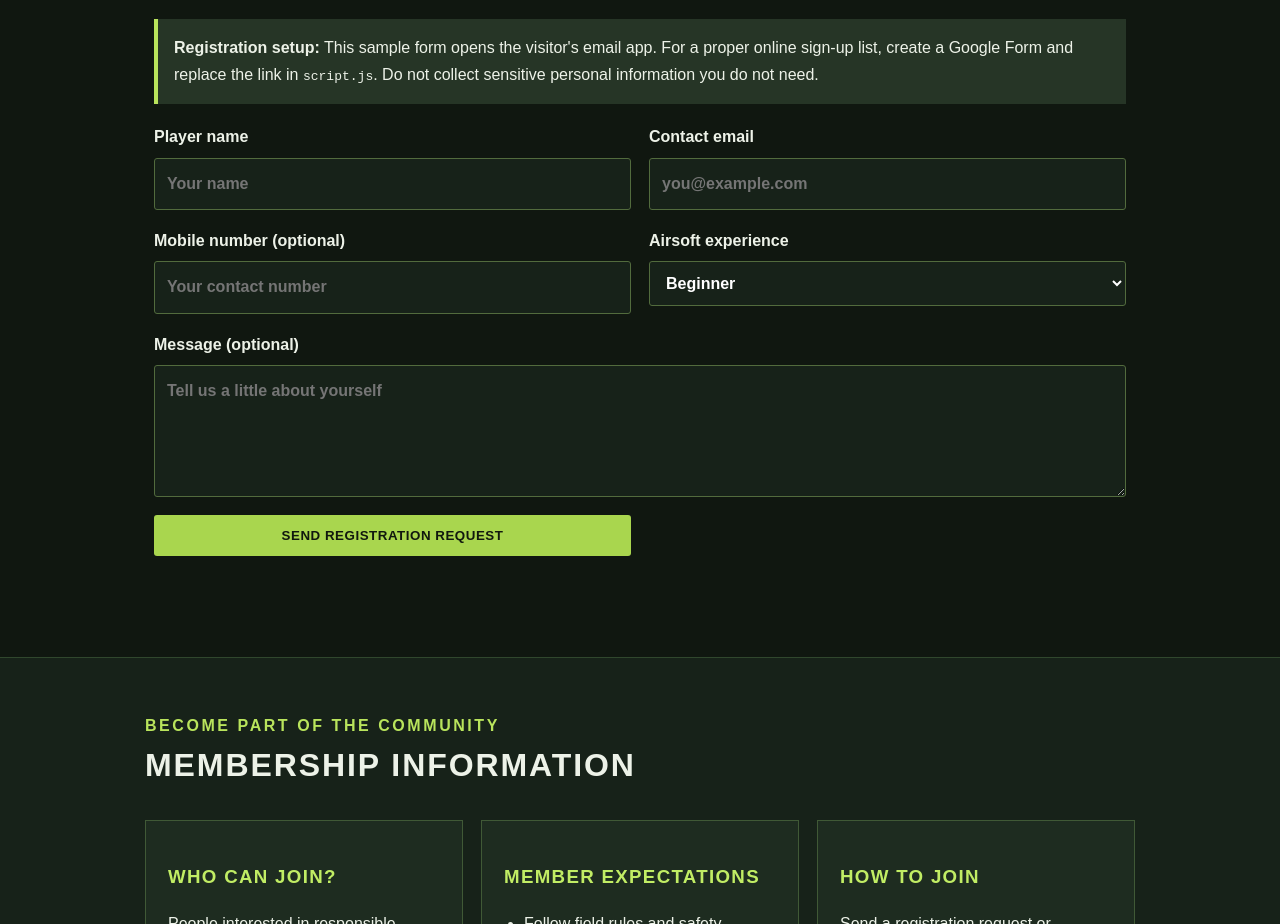
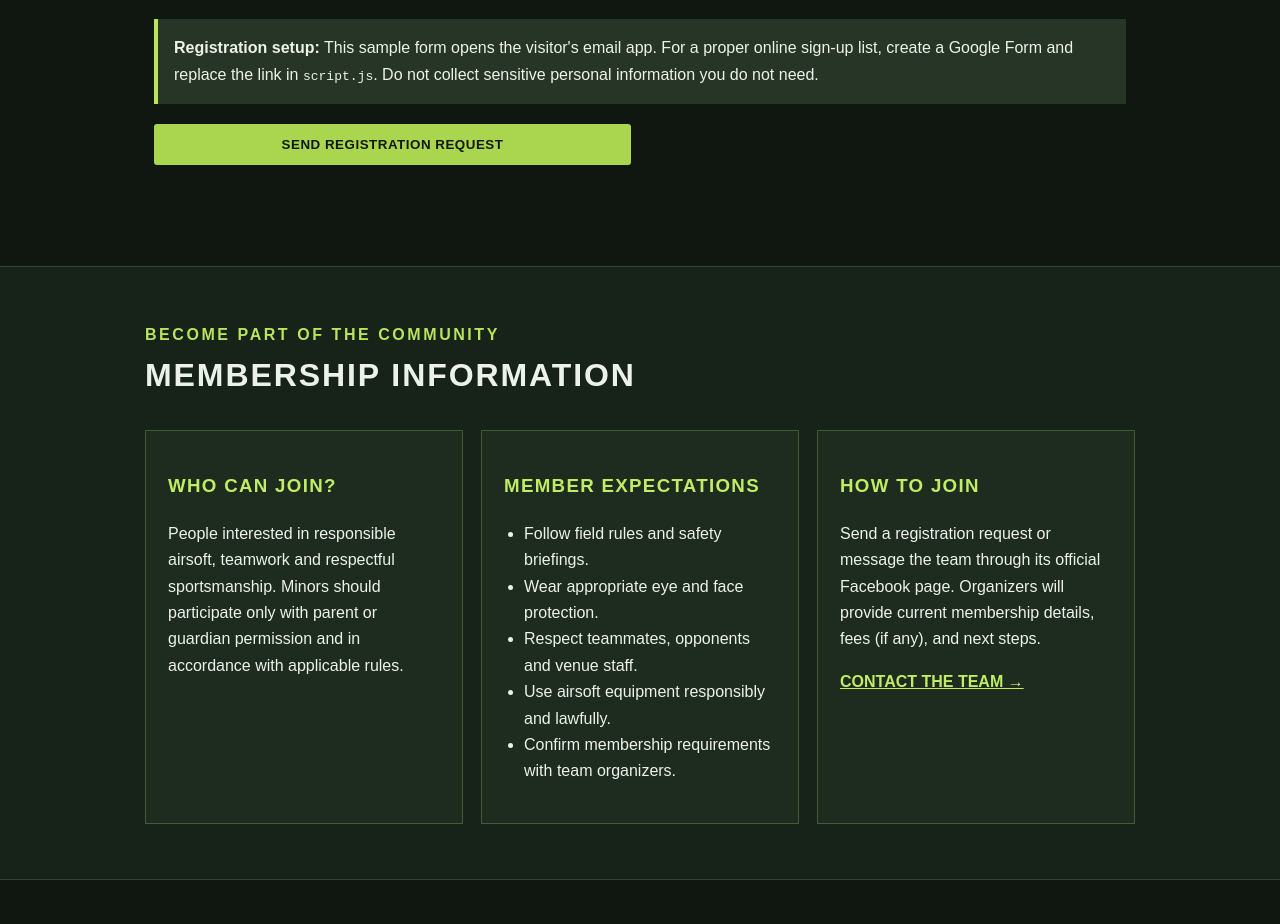
Before and after one commit to aparri-team-airsofter/aparri-team-airsofter.github.io, a plain HTML site: page index.html in a window 1280 px wide. Shown: the part 2195-3119 px from the top of the page. Drawn offline with Linux system fonts and the light colour scheme.

Commit message:
Update index.html

```diff
--- a/index.html
+++ b/index.html
@@ -68,13 +68,6 @@
       <div class="section-heading"><p class="eyebrow">TAKE YOUR FIRST STEP</p><h2>PLAYER REGISTRATION</h2></div>
       <div class="form-note"><strong>Registration setup:</strong> This sample form opens the visitor's email app. For a proper online sign-up list, create a Google Form and replace the link in <code>script.js</code>. Do not collect sensitive personal information you do not need.</div>
       <form id="register-form" class="register-form">
-        <label>Player name<input name="playerName" required maxlength="80" placeholder="Your name"></label>
-        <label>Contact email<input name="email" type="email" required maxlength="120" placeholder="you@example.com"></label>
-        <label>Mobile number (optional)<input name="phone" type="tel" maxlength="30" placeholder="Your contact number"></label>
-        <label>Airsoft experience
-          <select name="experience"><option>Beginner</option><option>Some experience</option><option>Experienced player</option></select>
-        </label>
-        <label class="full">Message (optional)<textarea name="message" rows="4" maxlength="500" placeholder="Tell us a little about yourself"></textarea></label>
         <button class="button" type="submit">SEND REGISTRATION REQUEST</button>
         <p id="form-status" class="small full" aria-live="polite"></p>
       </form>
```
